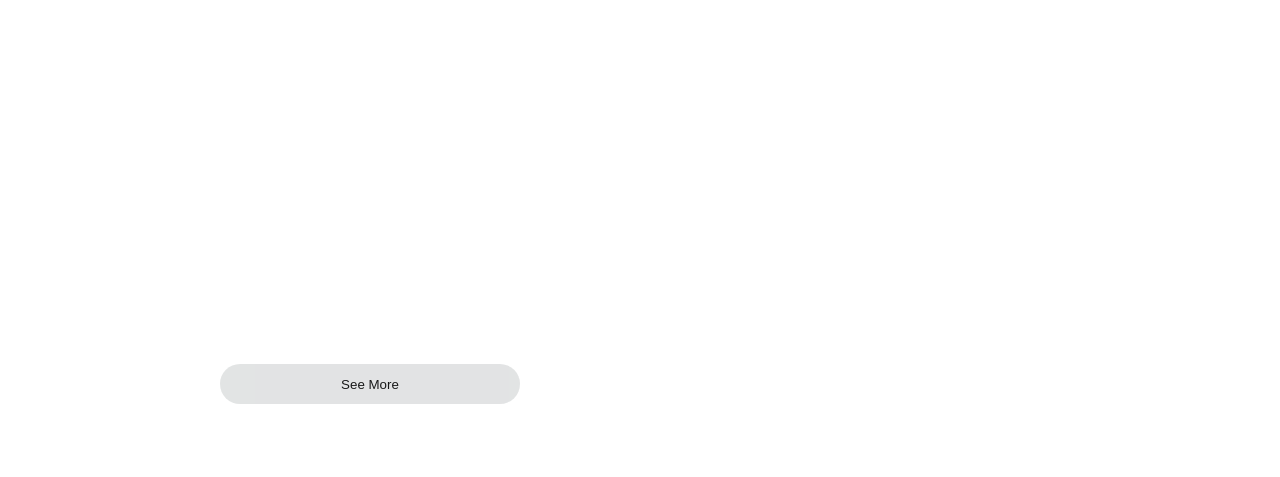
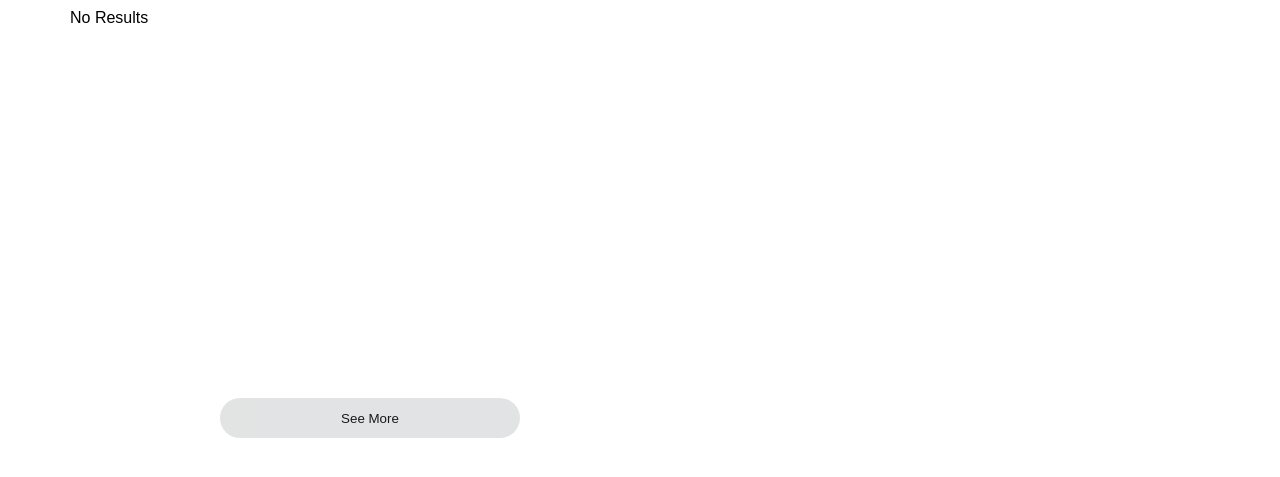
Before and after one commit to rnba12/google-api, a website: page client/results.html in a window 1280 px wide. Both pictures are taken after typing "Sample" into the empty fields and a click on the button "photo_camera". Shown: the part 127-604 px from the top of the page. Drawn offline with nearby package versions, Linux system fonts and the light colour scheme.

Commit message:
added no results message

```diff
--- a/client/results.html
+++ b/client/results.html
@@ -60,7 +60,7 @@
         </div>
     </header>
     <div class="main">
-        <p id="resultNo"></p>
+        <p id="noresults"></p>
         <div id="results">
        <section id="result1">
            <p id="1_displayURL" class="displayURL"></p>
@@ -124,6 +124,7 @@
            <a href="" id="10_heading" class="heading"></a>
            <p id="10_description" class= "description"></p>
        </section>
+
        <button id="seemore">See More</button>
    </div>
    </div>
--- a/client/script.js
+++ b/client/script.js
@@ -16,6 +16,8 @@ function getResults(e){
     })
     if (searchClothes) {
        searchi()
+    } else {
+        document.getElementById('noresults').textContent = "No Results"
     }
 }
 
```
